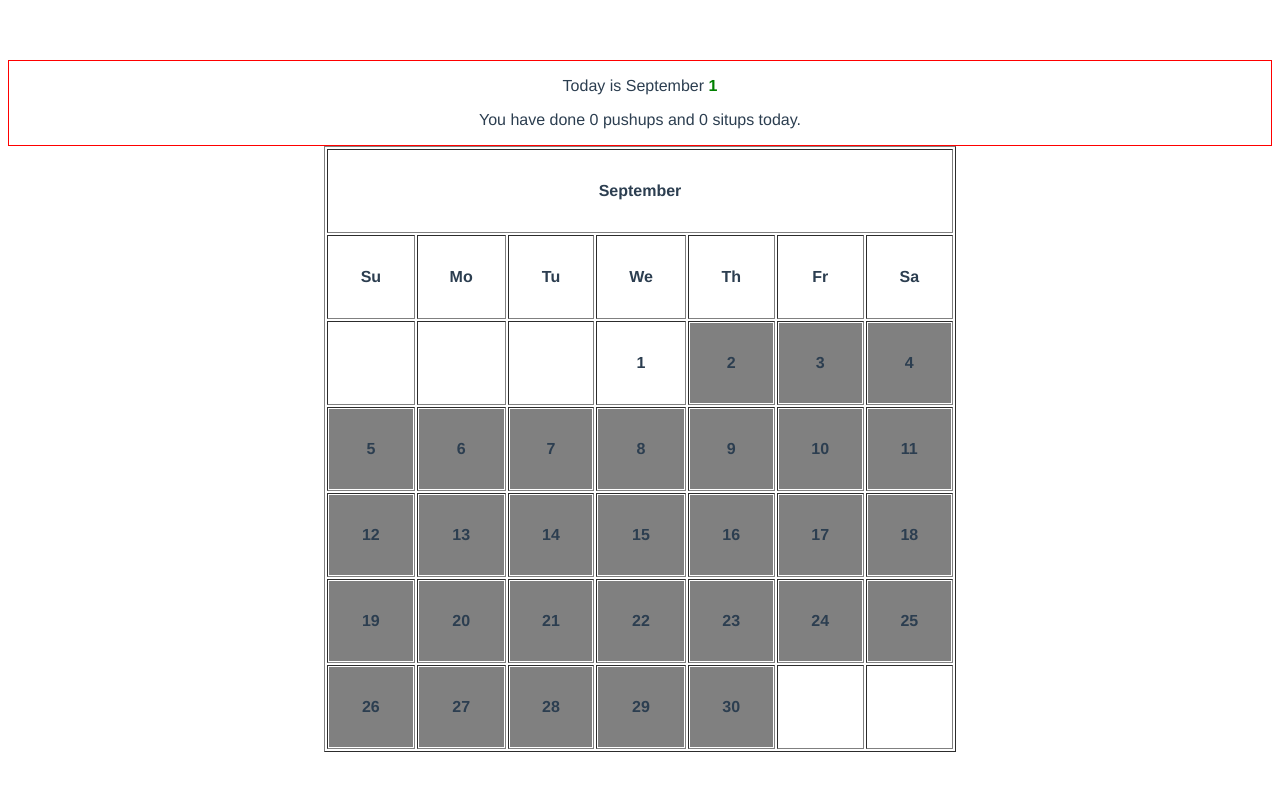
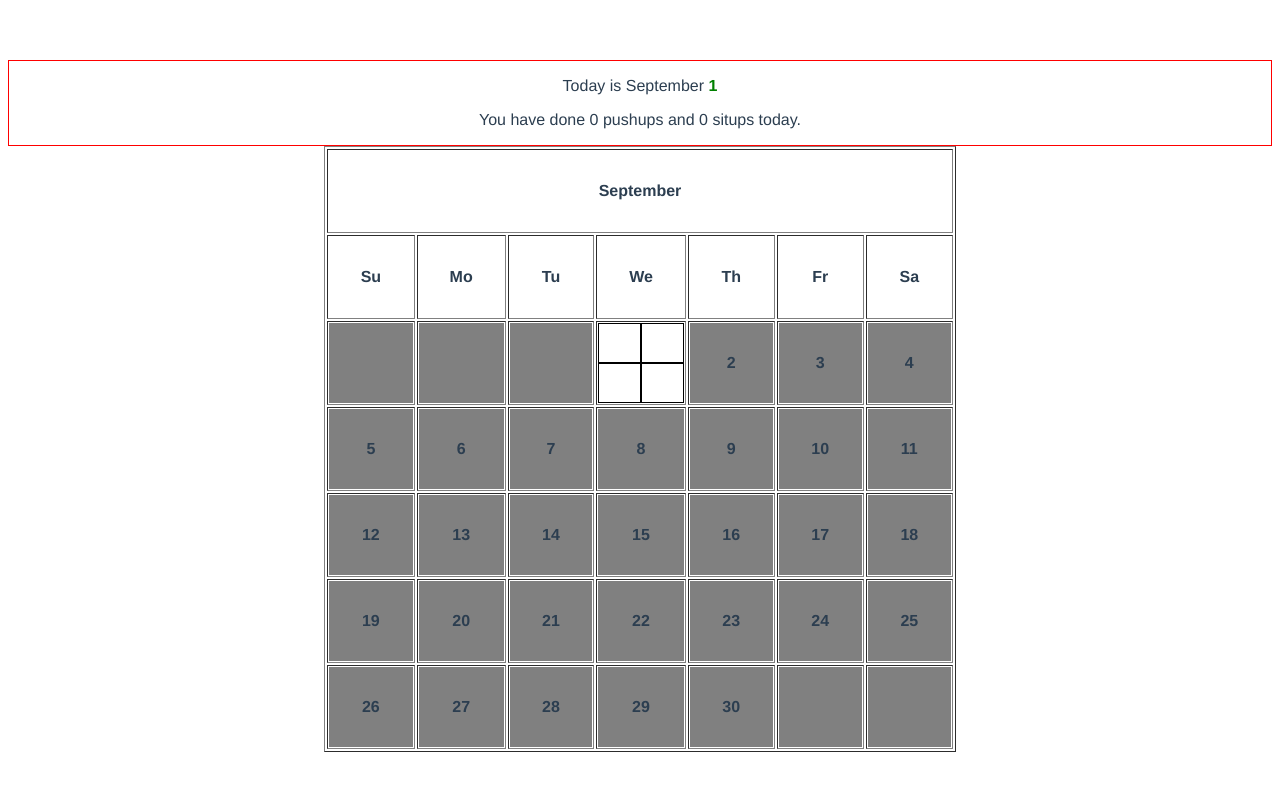
Before and after one commit to griffitp12/daily-tracker, a Vue app: page / in a window 1280 px wide. Shown: the top 790 px of the page. Built offline with nearby package versions, Linux system fonts and the light colour scheme; no server answers.

Commit message:
setup grid for calendar day data MUST ADD DATE BACK IN!

```diff
--- a/src/components/CalendarDay.vue
+++ b/src/components/CalendarDay.vue
@@ -1,13 +1,19 @@
-<template class="day-container">
-  <div v-if="!isFuture" @click="handleClickedDate">
-    <p v-if="pushups">{{pushups}}, {{situps}}</p>
-    <p v-if="date">{{ date }}</p>
-    <div>
-      <span v-if="didRun">🏃</span>
-      <span v-if="didDrink">🍺</span>
+<template>
+  <div v-if="!isFuture && date" @click="handleClickedDate" class="grid-container">
+    <div class="UL grid-cell" @mouseover="hover = true">
+      <p v-if="pushups" class="grid-data">{{ pushups }}</p>
+      <span v-if="hover">This is a secret message.</span>
+    </div>
+    <div class="UR grid-cell">
+      <p v-if="situps" class="grid-data">{{ situps }}</p>
     </div>
 
-
+    <div class="LL grid-cell">
+      <span v-if="didRun" class="grid-data">🏃</span>
+    </div>
+    <div class="LR grid-cell">
+      <span v-if="didDrink" class="grid-data">🍺</span>
+    </div>
   </div>
   <div v-else class="future">
     <p v-if="date">{{ date }}</p>
@@ -31,15 +37,15 @@ export default defineComponent({
     // eslint-disable-next-line no-undef
 
     let numDate = 0;
-    let didRun
-    let didDrink
-    let pushups
-    let situps
+    let didRun;
+    let didDrink;
+    let pushups;
+    let situps;
+    let hover = ref(false)
 
     if (props.date) {
       numDate = parseInt(props.date);
-      }
-
+    }
 
     const checkIfFuture = (): void => {
       if (!props.date) {
@@ -62,21 +68,59 @@ export default defineComponent({
     let dataByDate = helpers.filterInfoByDay(allData.value, numDate);
     if (dataByDate) {
       didRun = dataByDate.run;
-      didDrink = dataByDate.alcohol
-      pushups = dataByDate.pushups
-      situps = dataByDate.situps
+      didDrink = dataByDate.alcohol;
+      pushups = dataByDate.pushups;
+      situps = dataByDate.situps;
     }
 
     onMounted(checkIfFuture);
 
-    return { isFuture, handleClickedDate, dataByDate, didRun, didDrink, pushups, situps };
+    return {
+      isFuture,
+      handleClickedDate,
+      dataByDate,
+      didRun,
+      didDrink,
+      pushups,
+      situps,
+      hover,
+    };
   },
 });
 </script>
 
 <!-- Add "scoped" attribute to limit CSS to this component only -->
 <style scoped>
-.day-container {
+.grid-container {
+  cursor: pointer;
+  display: grid;
+  grid-template-columns: 50% 50%;
+  grid-auto-rows: 50% 50%;
+  margin: 0 auto;
+  height: 100%;
+  width: 100%;
+}
+.UL {
+  grid-column: 1;
+  grid-row: 1;
+}
+.UR {
+  grid-column: 2;
+  grid-row: 1
+}
+.LL {
+  grid-column: 1;
+  grid-row: 2;
+}
+.LR {
+  grid-column: 2;
+  grid-row: 2;
+}
+.grid-data {
+  margin: 0 auto;
+}
+.grid-cell {
+  border: 1px solid black;
   display: flex;
   align-items: center;
 }
@@ -88,6 +132,6 @@ export default defineComponent({
   justify-content: center;
 }
 .stat-text {
-  font-weight: 200
+  font-weight: 200;
 }
 </style>
--- a/src/components/Header.vue
+++ b/src/components/Header.vue
@@ -9,19 +9,23 @@
 
 <script lang="ts">
 import { accessStore } from '@/store/store';
-import { defineComponent, ref, Ref, watch } from 'vue';
+import { defineComponent, ref, watch } from 'vue';
 
 export default defineComponent({
   setup() {
     let { todaysData, allData } = accessStore();
     const todaysDate = new Date().getDate();
-    console.log('header mounting')
-    let pushups = ref(todaysData.value.pushups);
-    let situps = ref(todaysData.value.situps);
+    console.log('header mounting');
+    let pushups = ref(0);
+    let situps = ref(0);
+    if (todaysData.value) {
+      pushups = ref(todaysData.value.pushups);
+      situps = ref(todaysData.value.situps);
+    }
 
     watch(todaysData, (data, _) => {
       todaysData.value = data;
-      pushups = ref(todaysData.value.pushups)
+      pushups = ref(todaysData.value.pushups);
     });
 
     return { todaysDate, pushups, situps, allData, todaysData };
```
Also changed, not shown: 1 other file (tests, documents, lock files or other folders).
